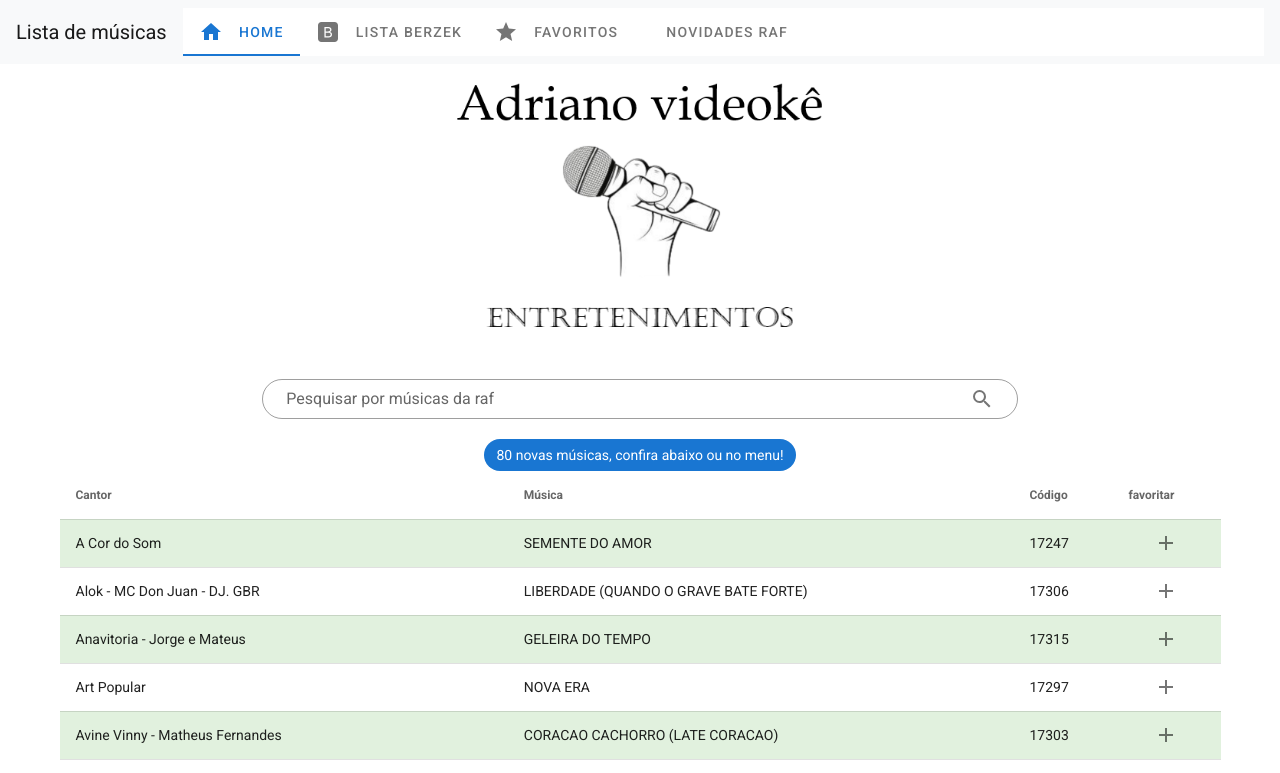
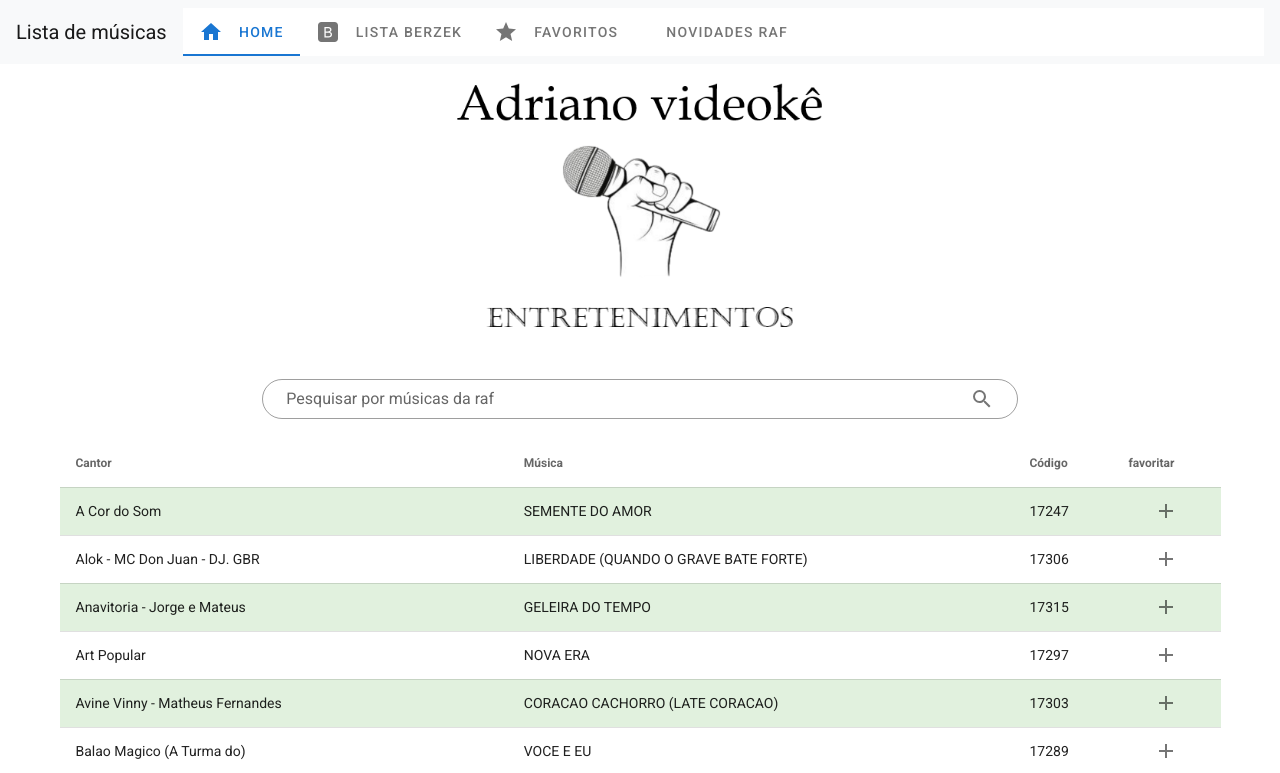
Before and after one commit to J-Yoharu/karaoke-list-adriano, a Vue app: page / in a window 1280 px wide. Shown: the top 773 px of the page. Built offline with nearby package versions, Linux system fonts and the light colour scheme.

Commit message:
Cria condição para forçar o update do banco

```diff
--- a/src/components/List.vue
+++ b/src/components/List.vue
@@ -16,7 +16,7 @@
           :data="db"
           :type="type"
         />
-        <div class="text-center" v-if="!firstSearch && loadLastMusics">
+        <div class="text-center" v-if="!firstSearch && loadLastMusics && false">
           <v-chip color="primary" @click="$router.push({name: 'updates'})">
             {{songsFilter.length}} novas músicas, confira abaixo ou no menu!
           </v-chip>
--- a/src/mixins/validBd.js
+++ b/src/mixins/validBd.js
@@ -7,6 +7,13 @@ export default {
         this.loadSongs(type);
         return;
       }
+      this.$axios.get(`./bd_${type}.json`).then((resp) => {
+        if(resp.data.data.length != JSON.parse(db).length) {
+          localStorage.removeItem(type);
+          this.loadSongs(type)
+          return;
+        }
+      })
       this.getCurrentVersion(type);
       console.log("existe bd local, validando versão...");
       return;
```
